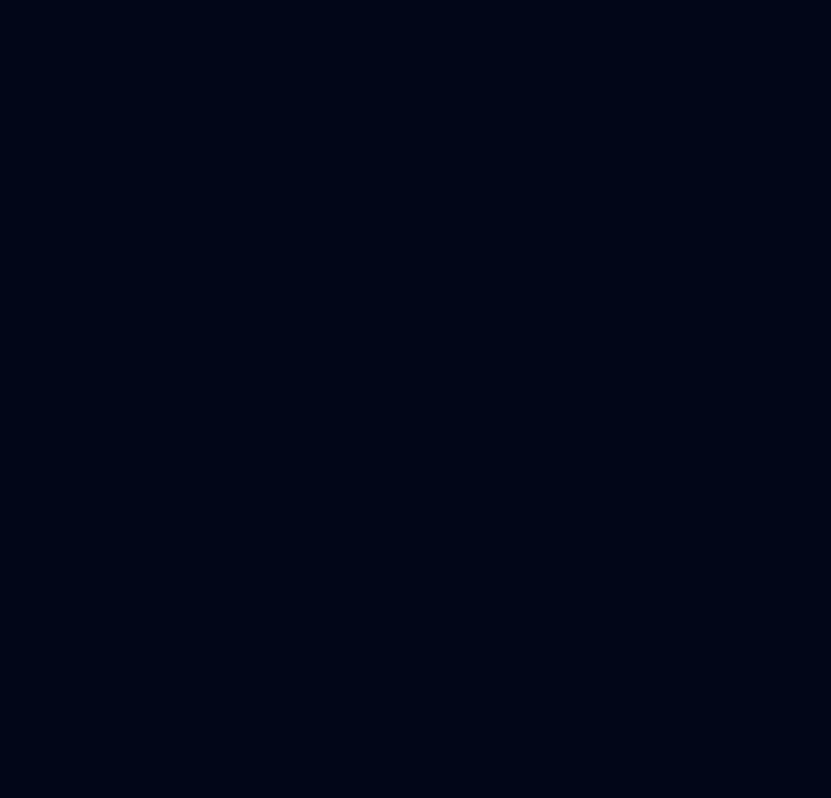
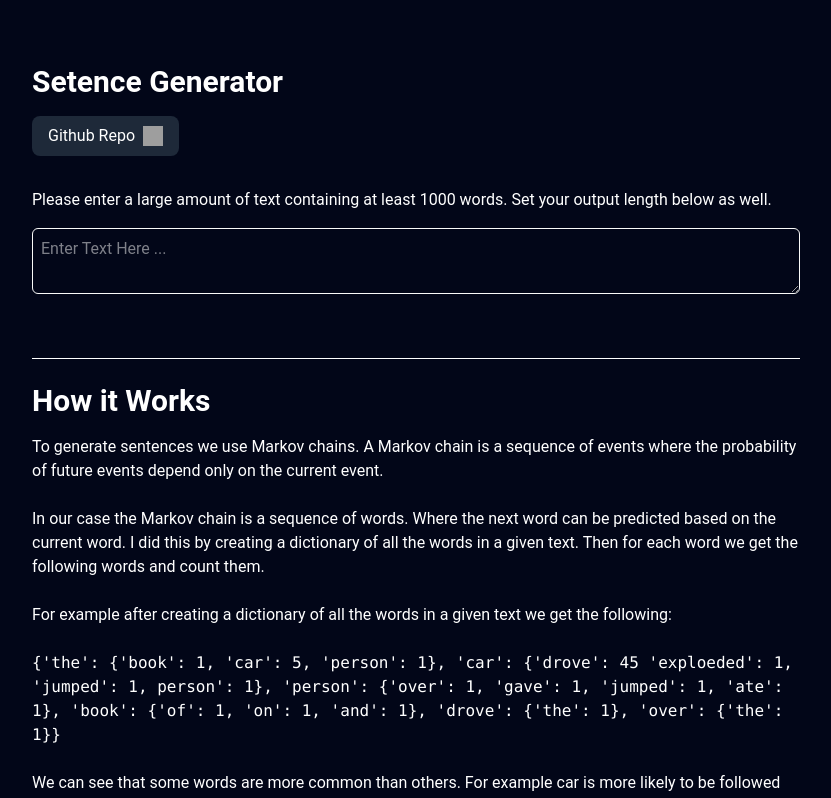
Before and after one commit to GaelGil/sentence-generator, a React (Vite) app: page / in a window 1280 px wide. Shown: the top 798 px of the page, without its empty margins (224-1055 px from the left). Built offline with nearby package versions, Linux system fonts and the light colour scheme; grey boxes are pictures that could not be loaded.

Commit message:
removed old stuff

```diff
--- a/package.json
+++ b/package.json
@@ -3,7 +3,6 @@
   "private": true,
   "version": "0.0.0",
   "type": "module",
-  "homepage": "https://github.com/GaelGil.github.io/sentence-generator",
   "scripts": {
     "dev": "vite",
     "build": "tsc -b && vite build",
--- a/src/main.tsx
+++ b/src/main.tsx
@@ -1,13 +1,10 @@
 import { StrictMode } from "react";
 import { createRoot } from "react-dom/client";
-import { BrowserRouter } from "react-router-dom";
 import "./index.css";
 import App from "./App.tsx";
 
 createRoot(document.getElementById("root")!).render(
   <StrictMode>
-    <BrowserRouter basename="/sentence-generator">
-      <App />
-    </BrowserRouter>
+    <App />
   </StrictMode>
 );
```
